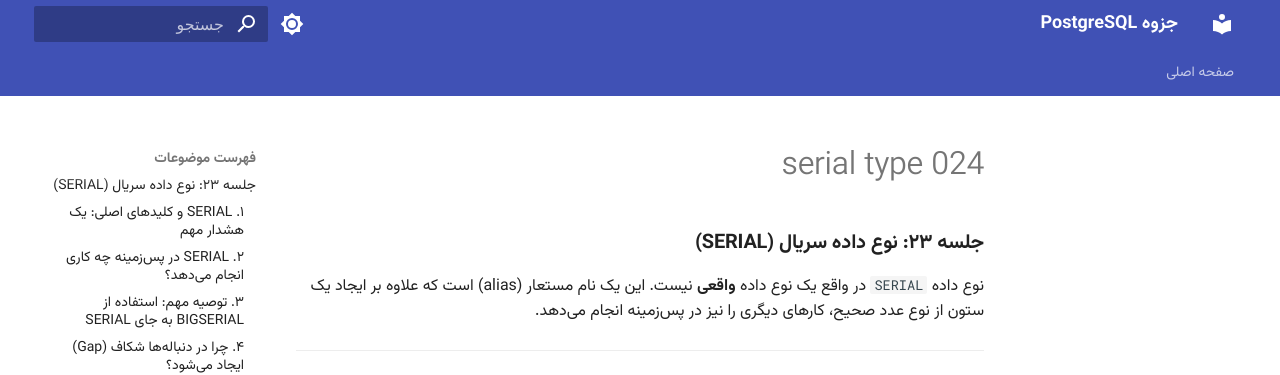
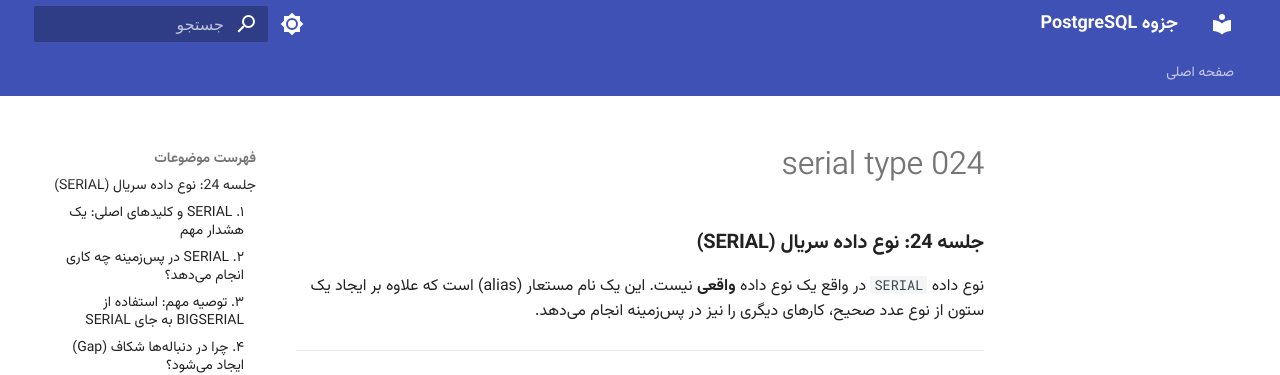
Before and after one commit to Yonesj/Postgresql-Jozve, an MkDocs documentation site: the page built from docs/advanced_data_types/024_serial_type.md, in a window 1280 px wide and 900 px high. Shown: the top 375 px of the window. Built offline with MkDocs 1.6.1 and Material for MkDocs 9.7.7, drawn with Linux system fonts in a browser that asks for light colours.

Commit message:
fix the session number

```diff
--- a/docs/advanced_data_types/024_serial_type.md
+++ b/docs/advanced_data_types/024_serial_type.md
@@ -1,4 +1,4 @@
-### **جلسه ۲۳: نوع داده سریال (SERIAL)**
+### **جلسه 24: نوع داده سریال (SERIAL)**
 
 نوع داده `SERIAL` در واقع یک نوع داده **واقعی** نیست. این یک نام مستعار (alias) است که علاوه بر ایجاد یک ستون از نوع عدد صحیح، کارهای دیگری را نیز در پس‌زمینه انجام می‌دهد.
 
```
